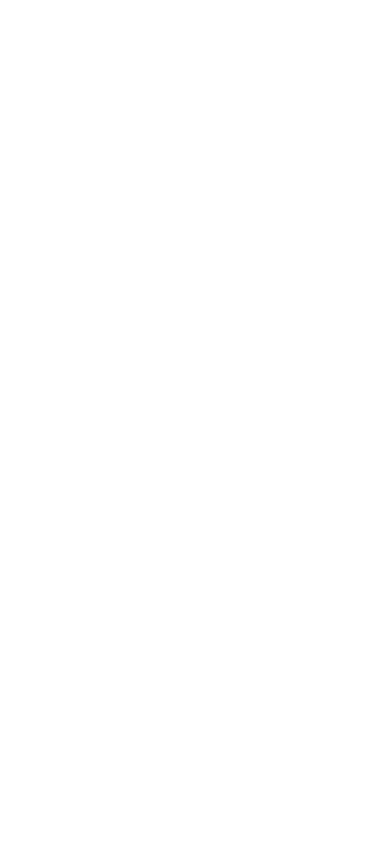
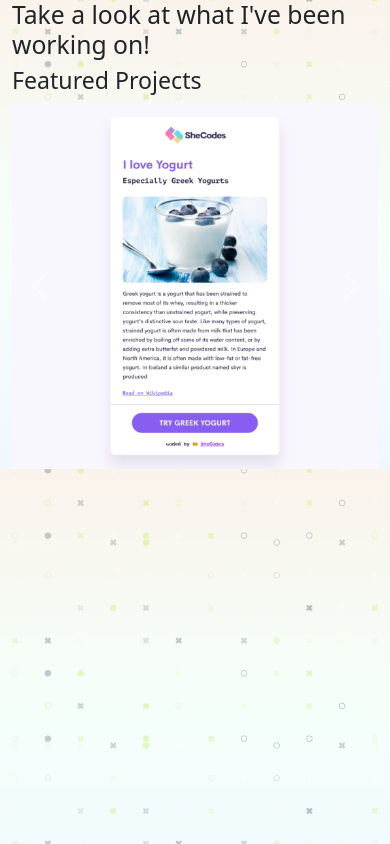
Before and after one commit to MalieKapDev/maliekapdev-portfolio-rebuild, a plain HTML site: page work.html in a window 390 px wide. Drawn offline with nearby package versions, Linux system fonts and the light colour scheme; a web font is replaced by a local one.

Commit message:
Updated headings of pages

```diff
--- a/work.html
+++ b/work.html
@@ -42,10 +42,96 @@
       src="https://kit.fontawesome.com/88d65b2494.js"
       crossorigin="anonymous"
     ></script>
-    <title>Frontend Developer - Malie Kapelianis Portfolio - My Work</title>
+    <title>My Work - Frontend Developer - Malie Kapelianis Portfolio</title>
   </head>
   <body>
-    <div class="container"></div>
+    <div class="container">
+      <h2>Take a look at what I've been working on!</h2>
+      <h3>Featured Projects</h3>
+      <div id="carouselExampleCaptions" class="carousel slide">
+        <div class="carousel-indicators">
+          <button
+            type="button"
+            data-bs-target="#carouselExampleCaptions"
+            data-bs-slide-to="0"
+            class="active"
+            aria-current="true"
+            aria-label="Slide 1"
+          ></button>
+          <button
+            type="button"
+            data-bs-target="#carouselExampleCaptions"
+            data-bs-slide-to="1"
+            aria-label="Slide 2"
+          ></button>
+          <button
+            type="button"
+            data-bs-target="#carouselExampleCaptions"
+            data-bs-slide-to="2"
+            aria-label="Slide 3"
+          ></button>
+        </div>
+        <div class="carousel-inner">
+          <div class="carousel-item active">
+            <img
+              src="/images\yoghurt-app.png"
+              class="d-block w-100"
+              alt="Yoghurt Project Screenshot"
+            />
+            <div class="carousel-caption d-none d-md-block">
+              <h5>Yoghurt Project</h5>
+              <p>
+                Some representative placeholder content for the first slide.
+              </p>
+            </div>
+          </div>
+          <div class="carousel-item">
+            <img
+              src="/images\wetaher-app.png"
+              class="d-block w-100"
+              alt="Weather App Screenshot"
+            />
+            <div class="carousel-caption d-none d-md-block">
+              <h5>Weather App</h5>
+              <p>
+                Some representative placeholder content for the second slide.
+              </p>
+            </div>
+          </div>
+          <div class="carousel-item">
+            <img
+              src="/images\dictionary-app.png"
+              class="d-block w-100"
+              alt="Dictionary App Screenshot"
+            />
+            <div class="carousel-caption d-none d-md-block">
+              <h5>Dictionary App</h5>
+              <p>
+                Some representative placeholder content for the third slide.
+              </p>
+            </div>
+          </div>
+        </div>
+        <button
+          class="carousel-control-prev"
+          type="button"
+          data-bs-target="#carouselExampleCaptions"
+          data-bs-slide="prev"
+        >
+          <span class="carousel-control-prev-icon" aria-hidden="true"></span>
+          <span class="visually-hidden">Previous</span>
+        </button>
+        <button
+          class="carousel-control-next"
+          type="button"
+          data-bs-target="#carouselExampleCaptions"
+          data-bs-slide="next"
+        >
+          <span class="carousel-control-next-icon" aria-hidden="true"></span>
+          <span class="visually-hidden">Next</span>
+        </button>
+      </div>
+    </div>
     <script src="/src\script.js"></script>
   </body>
 </html>
```
Also changed, not shown: about.html (+1 -1 lines), index.html (+1 -1 lines).
